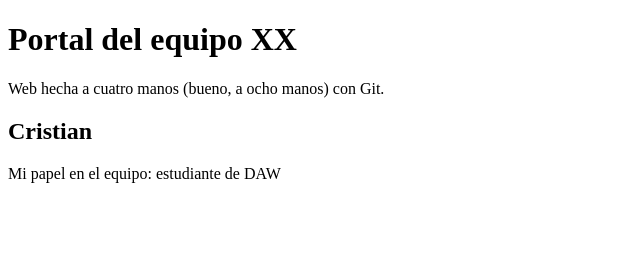
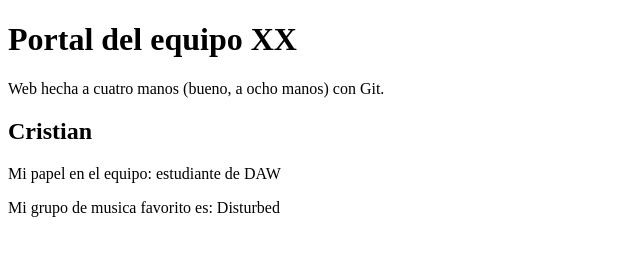
Before and after one commit to stuffsergio/portal-equipo05, a plain HTML site: page index.html in a window 1280 px wide. Shown: the whole page, without its empty margins (0-640 px from the left). Drawn offline with Linux system fonts and the light colour scheme.

Commit message:
Añade favorito de Cristian

```diff
--- a/index.html
+++ b/index.html
@@ -10,6 +10,7 @@
 	<section>
 		<h2>Cristian</h2>
 		<p>Mi papel en el equipo: estudiante de DAW</p>
+		<p>Mi grupo de musica favorito es: Disturbed<p>
 	</section>
   </body>
 </html>
```
